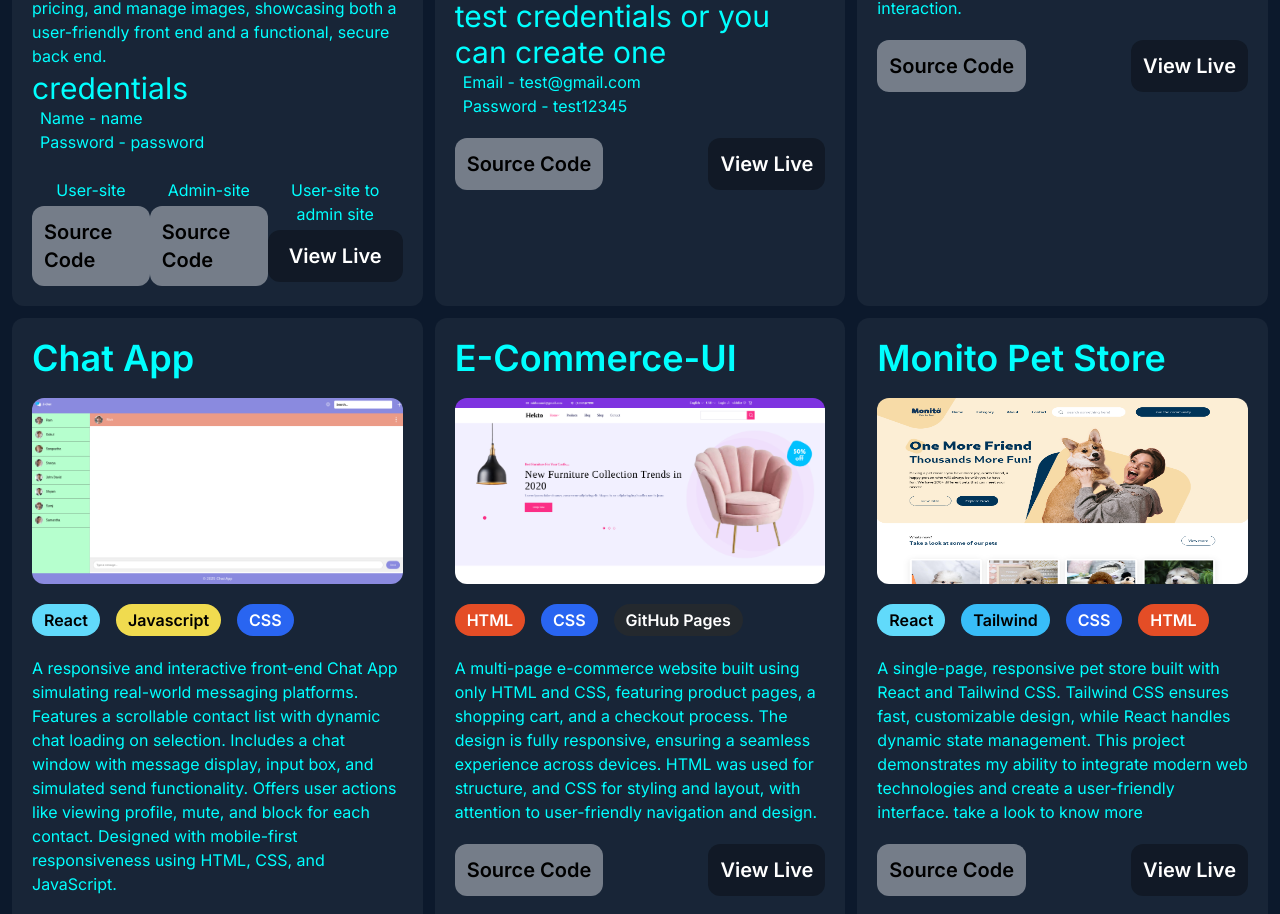
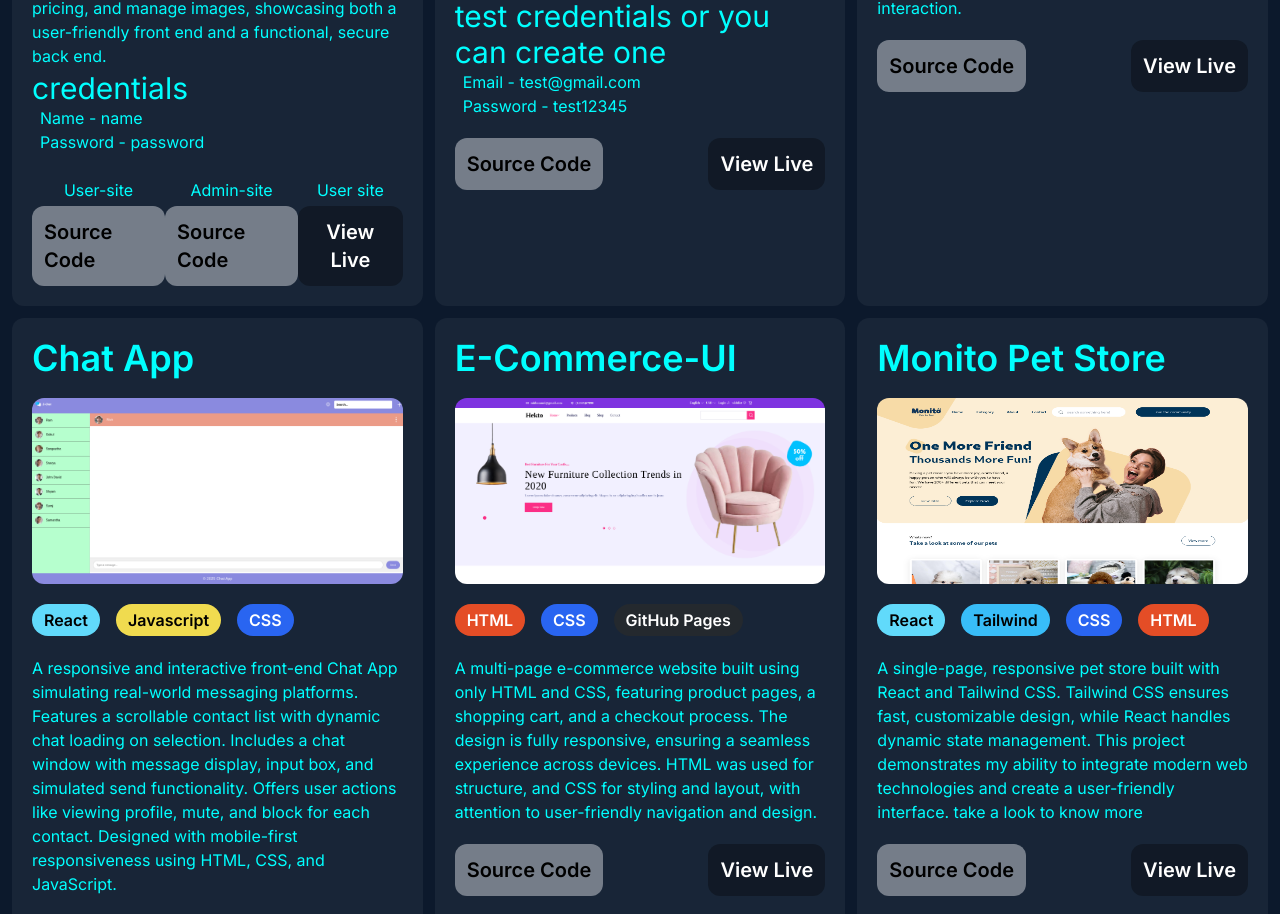
Before and after one commit to RasheedBShaik/portfolio, a Next.js app: page / in a window 1280 px wide. Shown: the part 3212-4126 px from the top of the page. Built offline with nearby package versions, Linux system fonts and the light colour scheme.

Commit message:
fix product store view live

```diff
--- a/src/app/Sections/Projects.tsx
+++ b/src/app/Sections/Projects.tsx
@@ -72,7 +72,7 @@ export const Projects = () => {
                 </div>
 
                 <div className="flex flex-col">
-                  <div className="text-center py-1">User-site to admin site</div>
+                  <div className="text-center py-1">User site</div>
                 <Link href={"https://u-product-store-zgez.onrender.com/"} target="_blank" className="text-center text-xl p-3 bg-[#00000050] text-white font-bold rounded-xl hover:bg-white hover:text-black ">
                   View Live
                 </Link>
```
